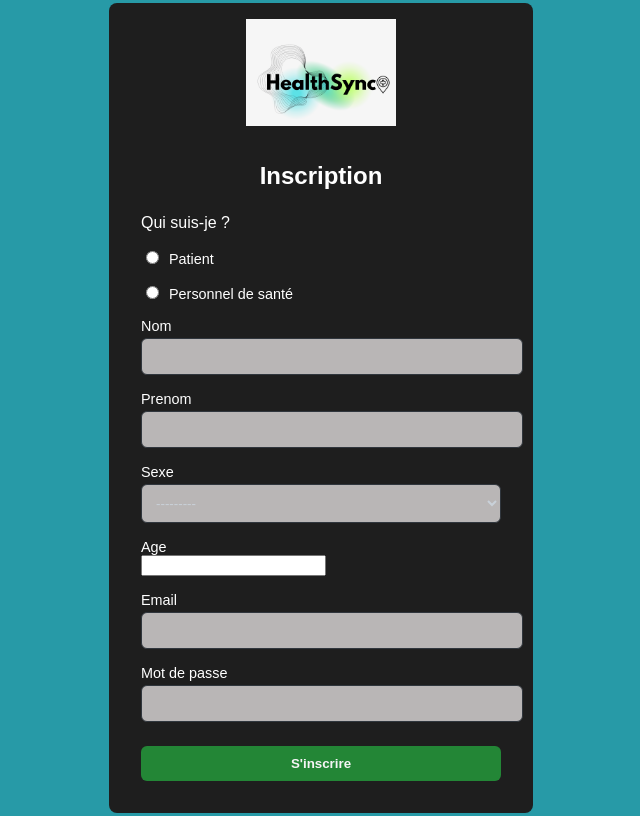
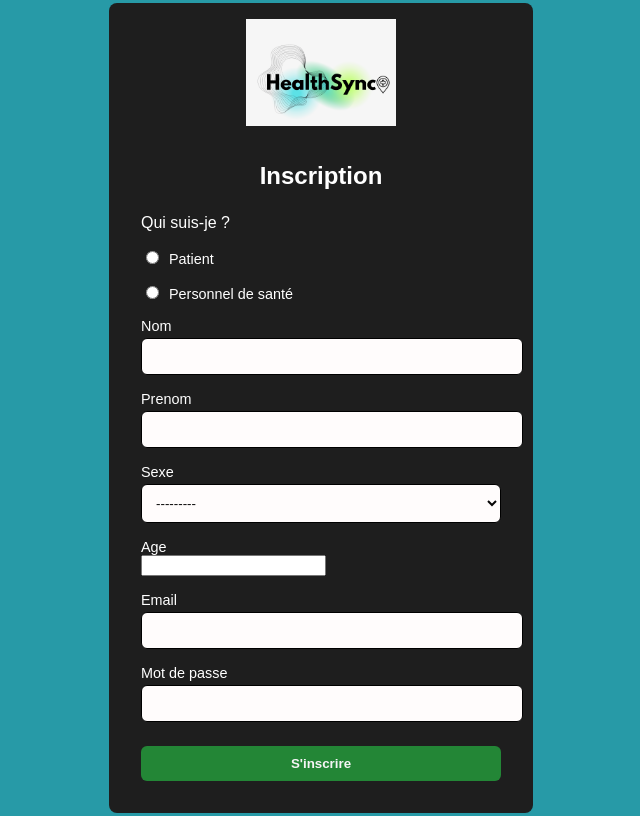
Before and after one commit to paul4coding/PPE301, a Django app: page /health/inscription/ in a window 1280 px wide. Shown: the whole page, without its empty margins (319-959 px from the left). Run offline with Django 5.2, Linux system fonts and the light colour scheme; data that the repository does not hold is empty.

Commit message:
Corrrection de la page d'inscription(couleur) 	modified:   healthSync/firstApp/static/css/inscription.css

```diff
--- a/healthSync/firstApp/static/css/inscription.css
+++ b/healthSync/firstApp/static/css/inscription.css
@@ -29,10 +29,10 @@ body {
     width: 100%;
     padding: 10px;
     margin-top: 4px;
-    background-color: #b9b6b6;
-    border: 1px solid #30363d;
+    background-color: #fffcfc;
+    border: 1px solid #000000;
     border-radius: 6px;
-    color: #c9d1d9;
+    color: #070606;
 }
 .form-container input[type="radio"] {
     margin-right: 6px;
```
